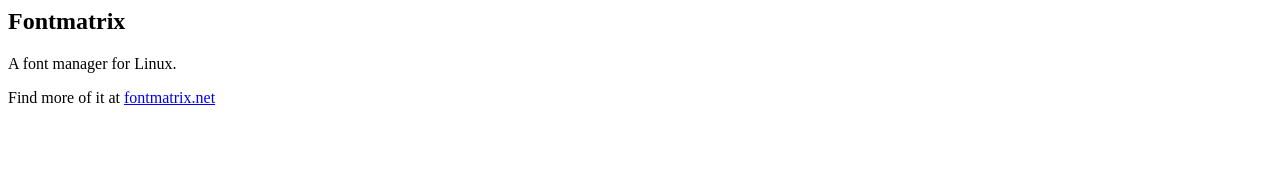
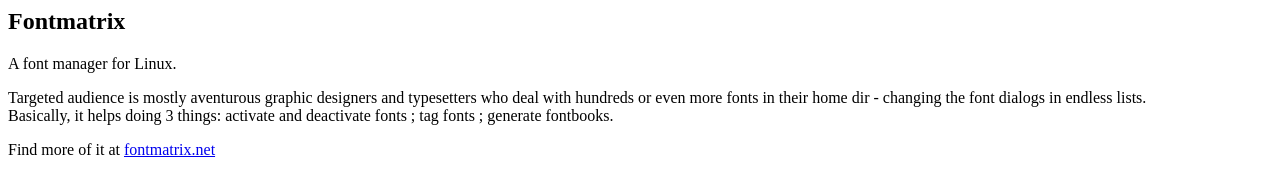
Before and after one commit to fontmatrix/fontmatrix, a plain HTML site: page src/messages/about.html in a window 1280 px wide. Drawn offline with Linux system fonts and the light colour scheme.

Commit message:
more text

```diff
--- a/src/messages/about.html
+++ b/src/messages/about.html
@@ -2,6 +2,8 @@
 <body>
 <h2>Fontmatrix</h2>
 <p>A font manager for Linux.</p>
+<p>Targeted audience is mostly aventurous graphic designers and typesetters who deal with hundreds or even more fonts in their home dir - changing the font dialogs in endless lists.<br/>
+Basically, it helps doing 3 things: activate and deactivate fonts ; tag fonts ; generate fontbooks.</p>
 <p>Find more of it at <a href="http://www.fontmatrix.net">fontmatrix.net</a></p>
 </body>
 </html>
```
